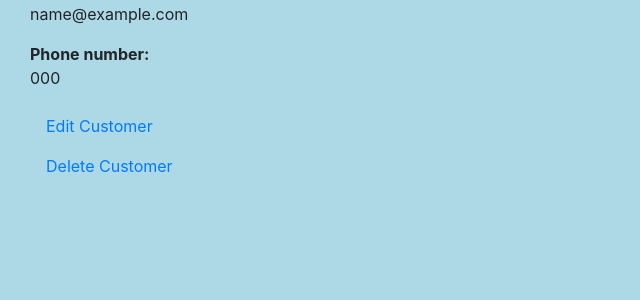
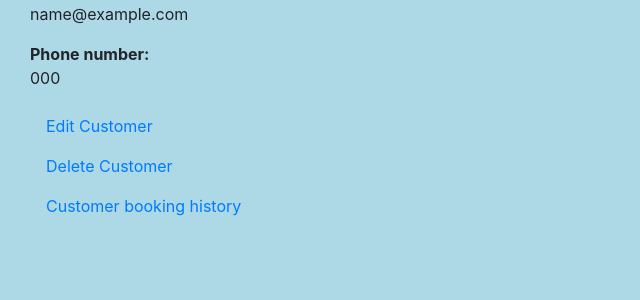
Before and after one commit to PetreMorariu/car_rental_app, a Django app: page /customers/1/detail_view/ in a window 1280 px wide. Shown: the part 142-442 px from the top of the page, without its empty margins (0-640 px from the left). Run offline with Django 5.2, Linux system fonts and the light colour scheme; tables that the repository leaves empty hold one stand-in row (values such as "Sample post"); some libraries are stand-ins or nearby versions.

Commit message:
added functionality for a booking history for a customer

```diff
--- a/car_rental/templates/car_rental/customers_detail_view.html
+++ b/car_rental/templates/car_rental/customers_detail_view.html
@@ -21,6 +21,8 @@
       <p class="article-content">{{ customer.phone_number }}</p>
       <a class="nav-link" href="{% url 'edit_customers' customer.id %}">Edit Customer <span class="sr-only">(current)</span></a>
       <a class="nav-link" href="{% url 'delete_customers' customer.id %}">Delete Customer <span class="sr-only">(current)</span></a>
+      <a class="nav-link" href="{% url 'history_customers' customer.id %}">Customer booking history <span class="sr-only">(current)</span></a>
+
     </div>
   </div>
 </body>
--- a/car_rental/urls.py
+++ b/car_rental/urls.py
@@ -8,6 +8,7 @@ urlpatterns = [
     path('customers/<int:cust_id>/detail_view/',views.customer_detail_view,name='detail_view_customers'),
     path('customers/<int:cust_id>/edit/',views.customer_edit_view,name='edit_customers'),
     path('customers/<int:cust_id>/delete/',views.customer_delete_view,name='delete_customers'),
+    path('customers/<int:cust_id>/history/', views.booking_history_view, name='history_customers'),
     path('car/',views.car_view,name='cars'),
     path('car/add/',views.add_car,name='add_car'),
     path('car/<int:car_id>/edit/',views.edit_car,name='edit_car'),
--- a/car_rental/views.py
+++ b/car_rental/views.py
@@ -139,3 +139,9 @@ def booking_detail_view(request,book_id:int):
     booking = get_object_or_404(Booking,id=book_id)
     total_price = booking.car.rental_price * booking.rental_duration
     return render(request,'car_rental/bookings_detail_view.html',{'booking':booking,'total_price':total_price})
+
+def booking_history_view(request, cust_id: int):
+    customer = get_object_or_404(Customers, id=cust_id)
+    # Filter bookings where the customer matches
+    bookings = Booking.objects.filter(customer=customer).order_by('-booking_date')
+    return render(request, 'car_rental/booking_history.html', {'bookings': bookings,'customer':customer})
```
Also changed, not shown: car_rental/templates/car_rental/booking_history.html (added, +29 -0 lines).
